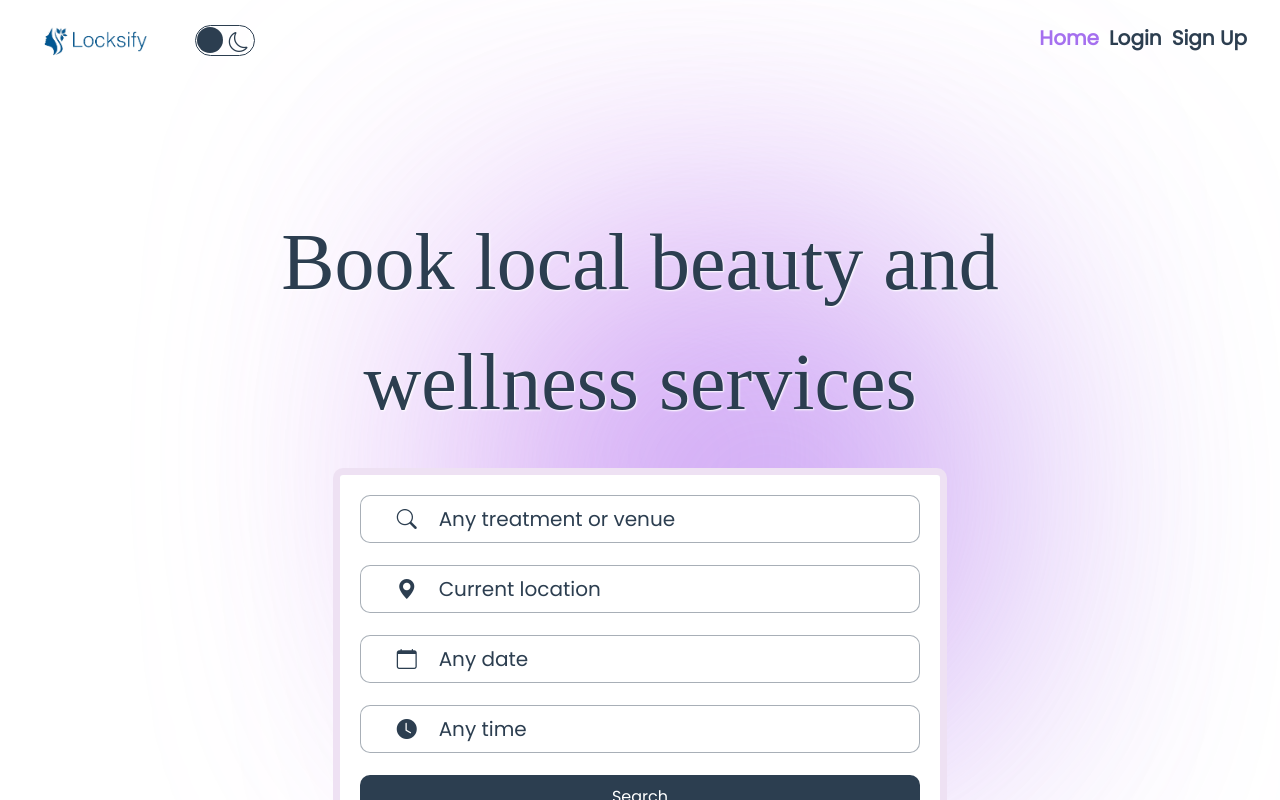
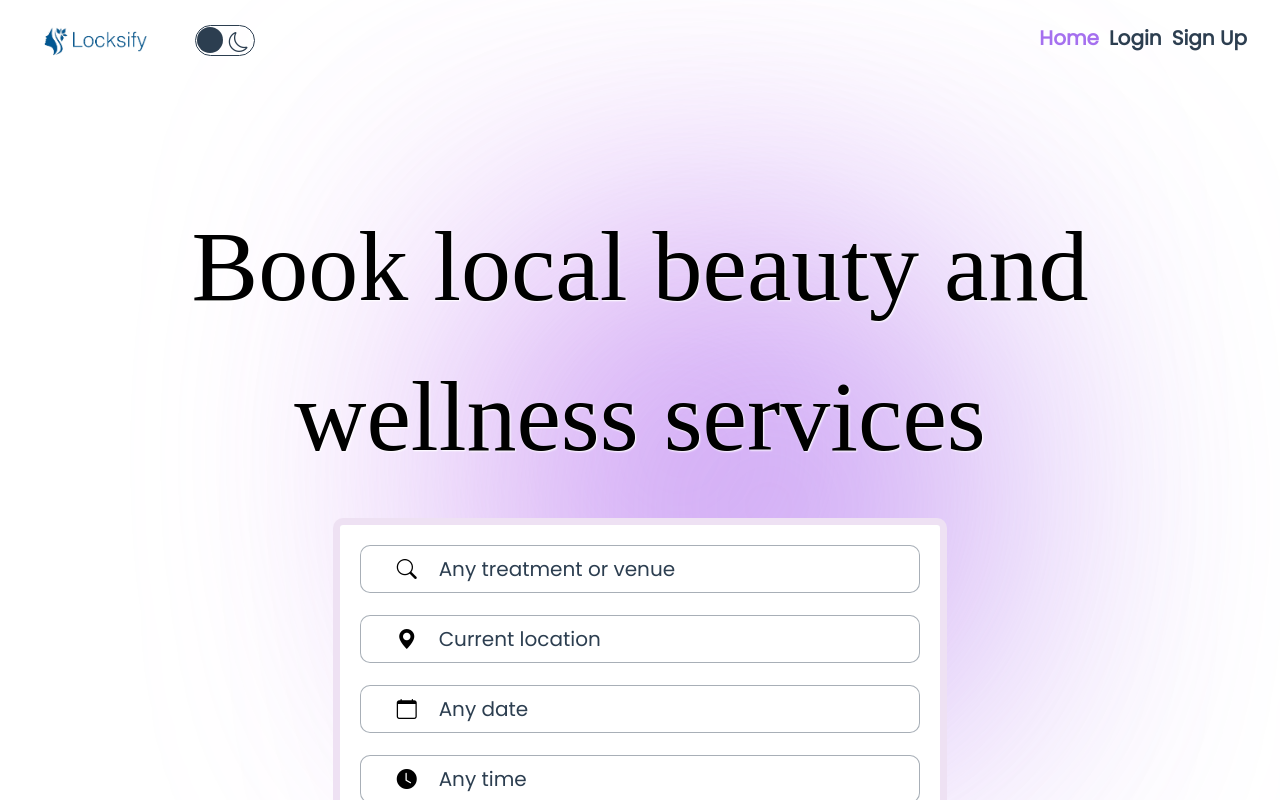
Before and after one commit to Adrijana1308/wa-frontend, a Vue app in the folder locksify/: page / in a window 1280 px wide. Built offline with nearby package versions, Linux system fonts and the light colour scheme; a web font is replaced by a local one.

Commit message:
font and size update

```diff
--- a/locksify/src/App.vue
+++ b/locksify/src/App.vue
@@ -63,7 +63,7 @@ body {
   -webkit-font-smoothing: antialiased;
   -moz-osx-font-smoothing: grayscale;
   text-align: center;
-  color: #2c3e50;
+  color: #000;
 }
 
 nav {
--- a/locksify/src/views/HomeView.vue
+++ b/locksify/src/views/HomeView.vue
@@ -24,7 +24,7 @@
             <input type="text" class="search-box" placeholder="Any date">
           </form>
         </div>
-        <div class="input-container">
+        <div class="input-container time">
           <form class="form" action="/" method="get">
             <i class="bi bi-clock-fill"></i>
             <input type="text" class="search-box" placeholder="Any time">
@@ -114,8 +114,9 @@ body {
   width: 80%;
 }
 .home p {
-  font-size: 80px;
+  font-size: 100px;
   padding: 10px;
+  padding-top: 0;
   text-shadow: 1px 1px 2px #fff;
   font-family: 'Caprasimo', serif;
 }
@@ -137,6 +138,10 @@ body {
   width: 21%;
   height: 30px;
   border-right: 1px solid #2c3e5069;
+}
+
+.time{
+  border-right: none;
 }
 
 .form{
@@ -163,12 +168,13 @@ body {
 }
 
 .search-button {
-  background-color: #2c3e50;
+  background-color: #000;
   color: #fff;
   border: none;
   border-radius: 50px;
-  padding: 10px 20px;
+  padding: 15px 30px;
   font-family: 'Poppins', sans-serif;
+  font-size: 19px;
 }
 
 .search-button:hover {
```
